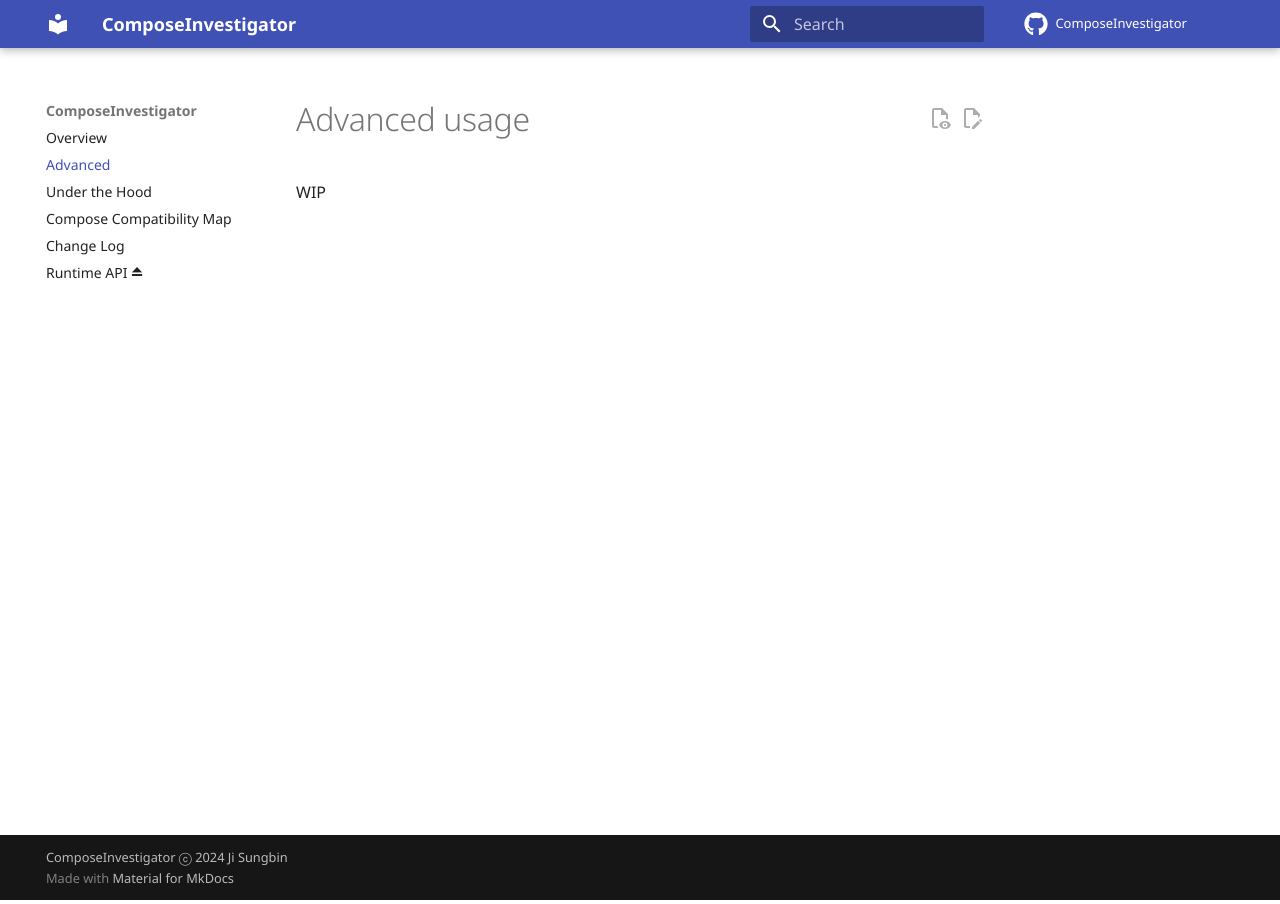
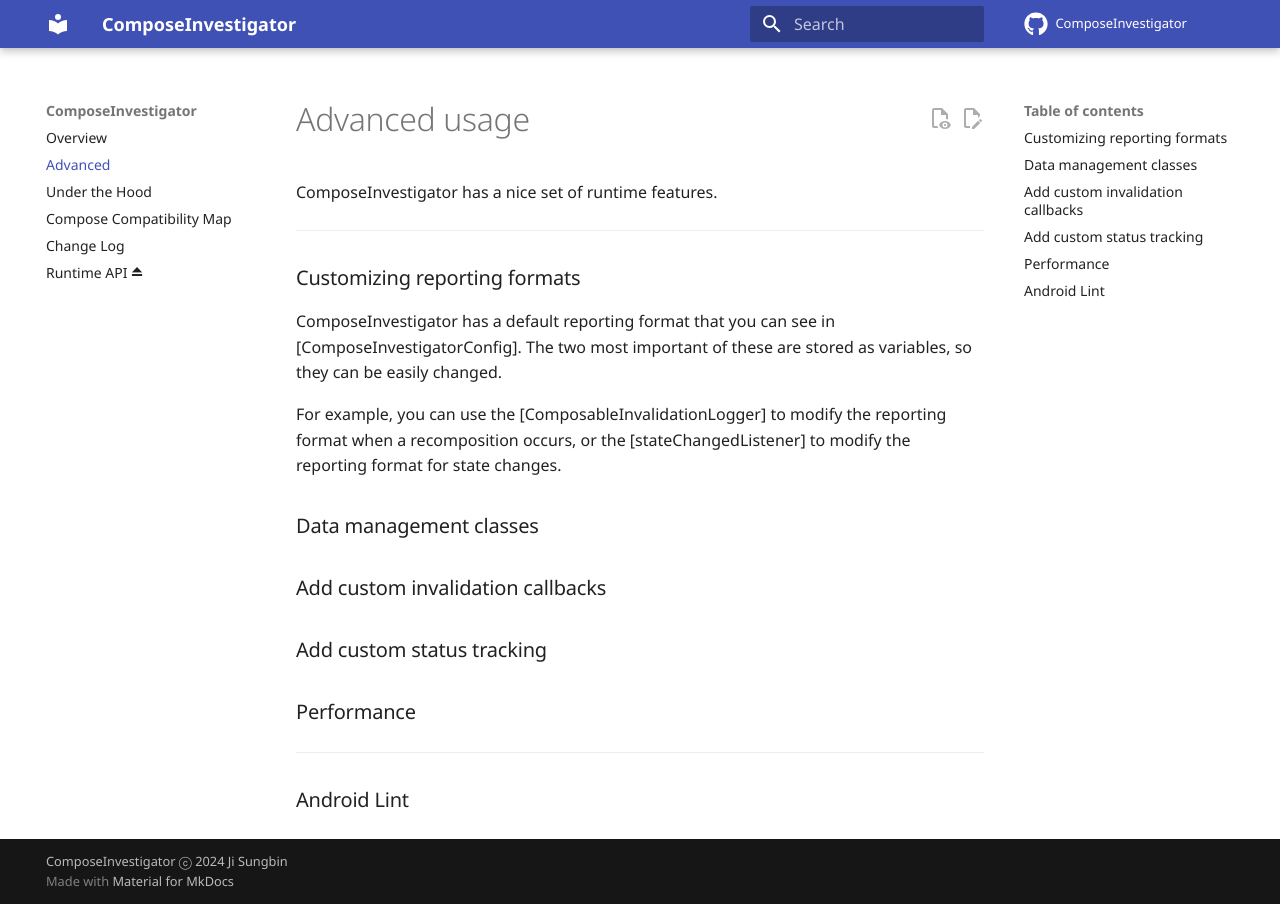
Before and after one commit to jisungbin/ComposeInvestigator, an MkDocs documentation site: the page built from documentation/docs/advanced.md, in a window 1280 px wide. Built offline with MkDocs 1.6.1 and Material for MkDocs 9.7.7, drawn with Linux system fonts in a browser that asks for light colours; comment, search, counter and statistics services are not loaded.

Commit message:
[WIP] Write documents

```diff
--- a/documentation/docs/advanced.md
+++ b/documentation/docs/advanced.md
@@ -1,3 +1,29 @@
 # Advanced usage
 
-WIP
+ComposeInvestigator has a nice set of runtime features.
+
+---
+
+### Customizing reporting formats
+
+ComposeInvestigator has a default reporting format that you can see in
+[ComposeInvestigatorConfig]. The two most important of these are stored
+as variables, so they can be easily changed.
+
+For example, you can use the [ComposableInvalidationLogger] to modify
+the reporting format when a recomposition occurs, or the [stateChangedListener]
+to modify the reporting format for state changes.
+
+### Data management classes
+
+
+
+### Add custom invalidation callbacks
+
+### Add custom status tracking
+
+### Performance
+
+---
+
+### Android Lint
```
